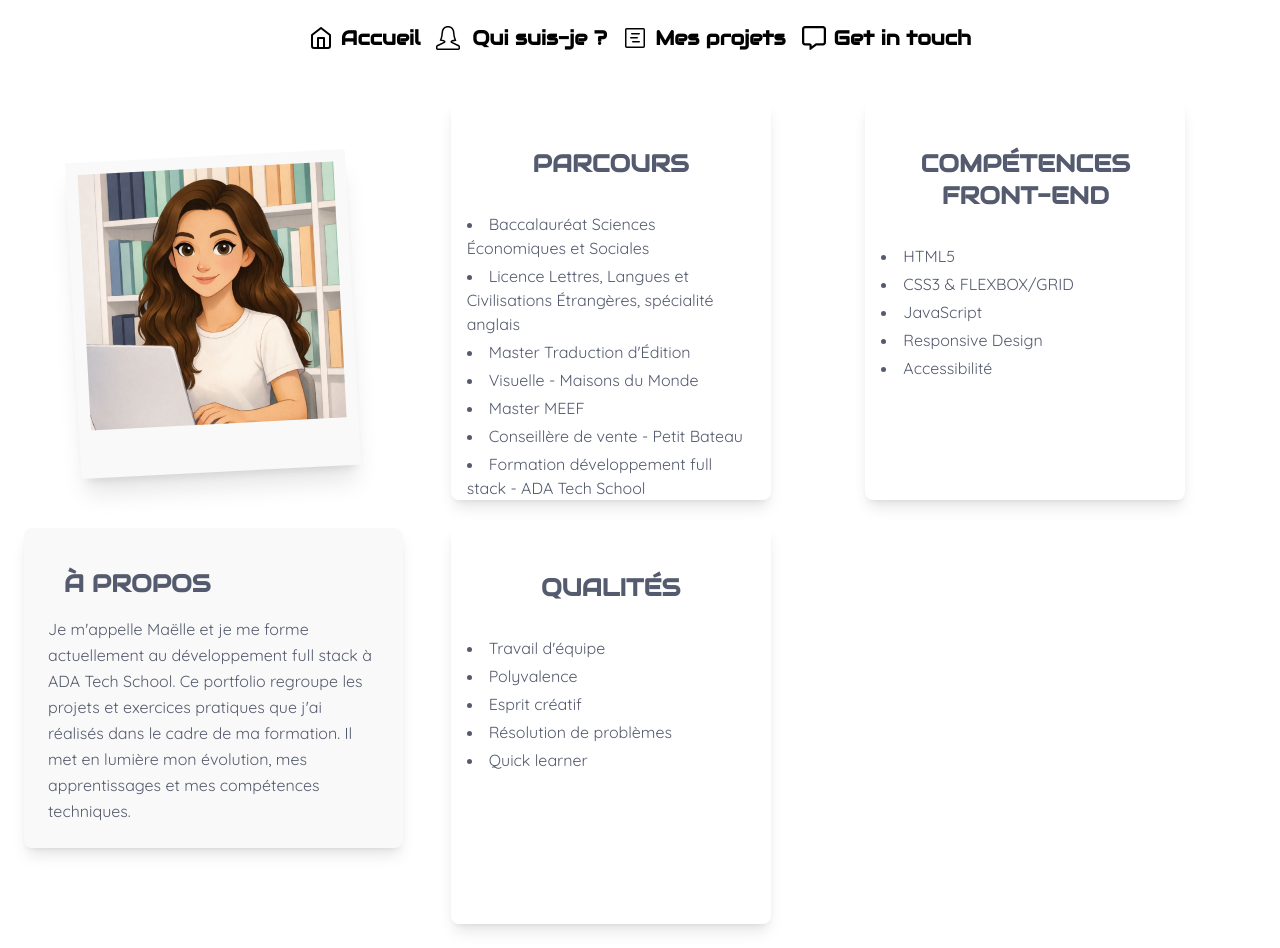
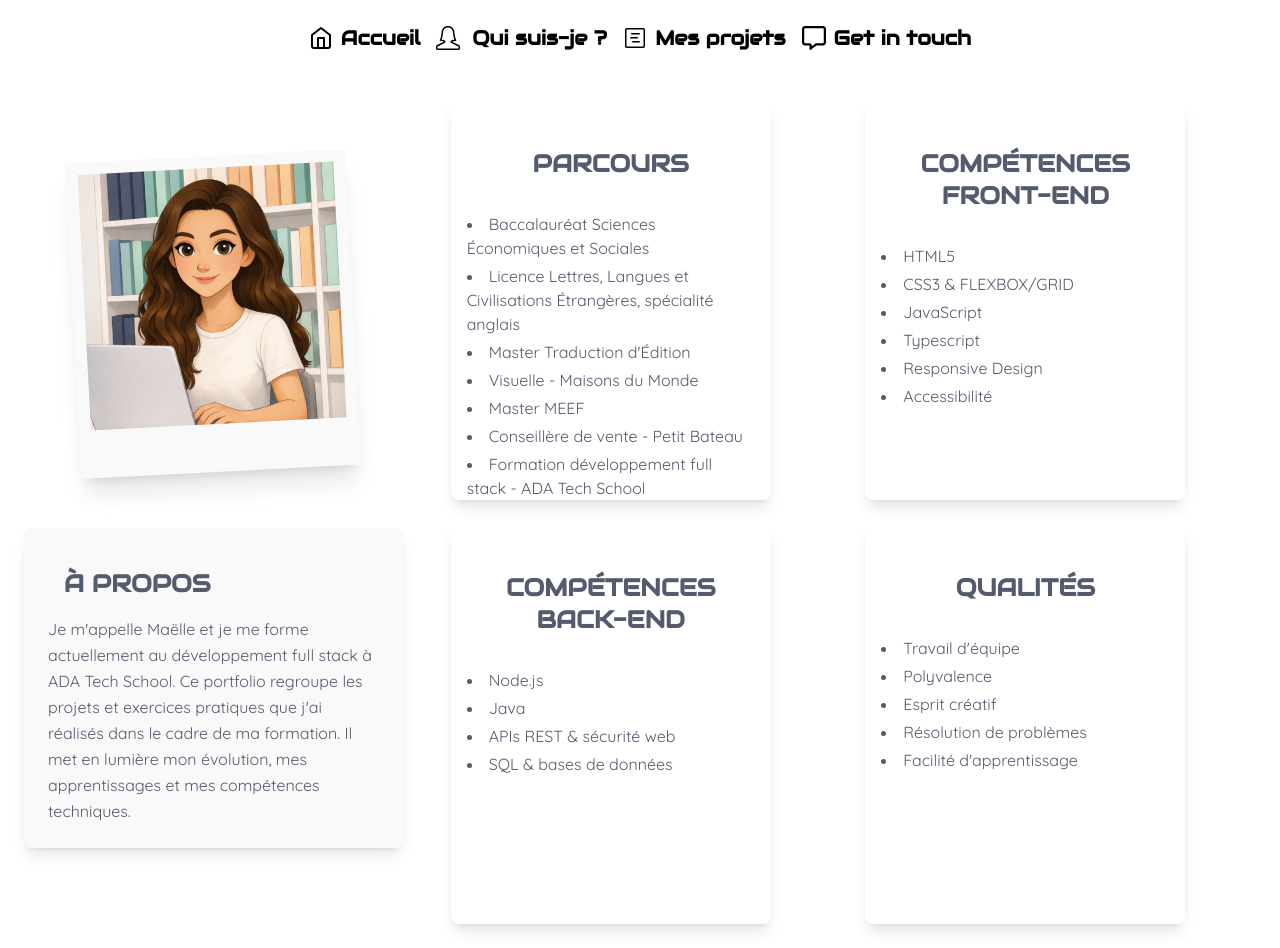
Before and after one commit to aucherm/portfolio, a React (Vite) app: page /myself in a window 1280 px wide. Built offline with nearby package versions, Linux system fonts and the light colour scheme; a web font is replaced by a local one.

Commit message:
add infos

```diff
--- a/src/components/Portfolio.tsx
+++ b/src/components/Portfolio.tsx
@@ -67,7 +67,7 @@ export default function Portfolio(): JSX.Element {
                     target="_blank"
                     rel="noreferrer"
                     className="underline text-black hover:text-mint transition-colors"
-                    onClick={(e) => e.stopPropagation()} // empêche fermeture au clic
+                    onClick={(e) => e.stopPropagation()}
                   >
                     GitHub
                   </a>
--- a/src/pages/Myself.tsx
+++ b/src/pages/Myself.tsx
@@ -38,8 +38,18 @@ export default function Myself() {
                 "HTML5",
                 "CSS3 & FLEXBOX/GRID",
                 "JavaScript",
+                "Typescript",
                 "Responsive Design",
                 "Accessibilité"
+              ]}
+            />
+             <Cards
+              title="COMPÉTENCES BACK-END"
+              content={[
+                "Node.js",
+                "Java",
+                "APIs REST & sécurité web",
+                "SQL & bases de données",
               ]}
             />
             <Cards
@@ -49,9 +59,10 @@ export default function Myself() {
                 "Polyvalence",
                 "Esprit créatif",
                 "Résolution de problèmes",
-                "Quick learner"
+                "Facilité d'apprentissage"
               ]}
             />
+
           </div>
         </div>
       </div>
```
